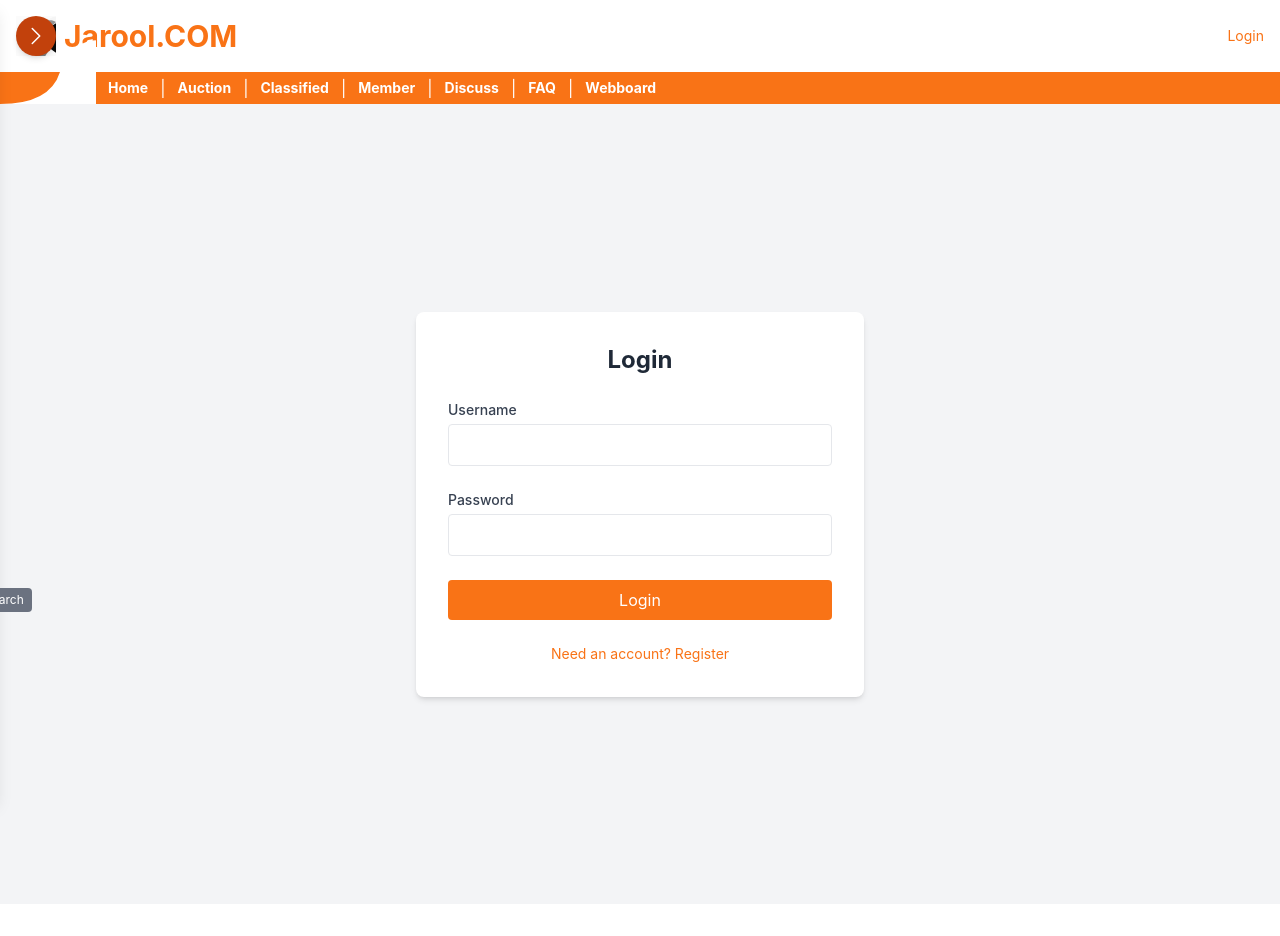
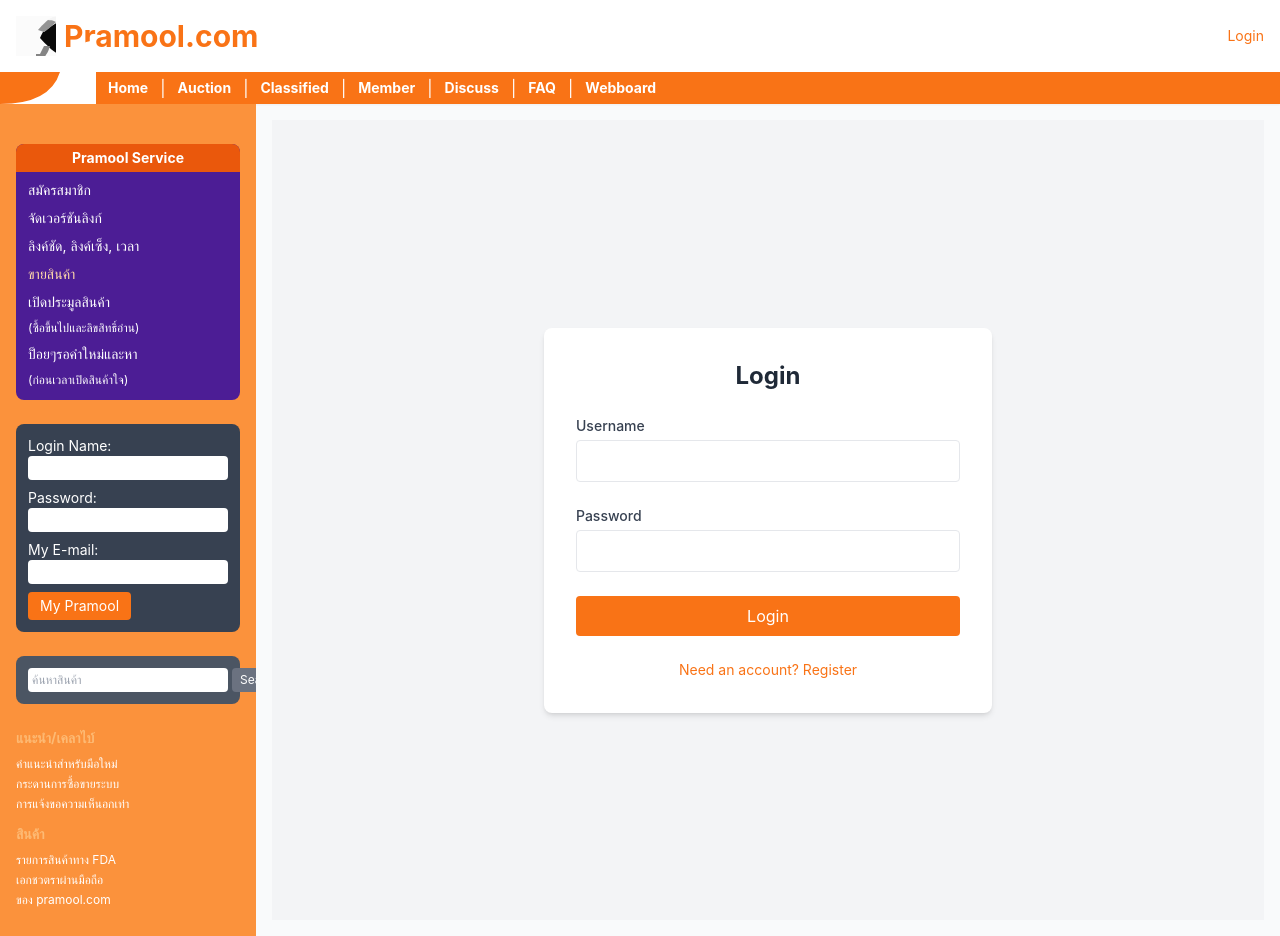
Before and after one commit to SIXMAR729/Pramool_com, a React (Create React App) app: page /login in a window 1280 px wide. Before the commit the page ends 904 px from the top, so only its background shows below. Built offline with nearby package versions, Linux system fonts and the light colour scheme; the HTML template or start-up script is replaced by a standard one.

Commit message:
Update Desktop

```diff
--- a/src/App.jsx
+++ b/src/App.jsx
@@ -1,8 +1,10 @@
 import React from 'react';
 import { BrowserRouter as Router, Routes, Route, useLocation } from "react-router-dom";
 
+// Assuming your CSS file is correctly imported
 import './App.css';
 
+// Import your components
 import Header from './components/Header';
 import Sidebar from './components/Sidebar';
 import MainContent from './components/MainContent';
@@ -16,24 +18,39 @@ import Discuss from './components/Discuss';
 import CreateDiscussion from './components/CreateDiscussion';
 import DiscussionDetail from './components/DiscussionDetail';
 import MemberPage from './components/MemberPage';
-import AuctionPage from './components/AuctionPage'; // Import the new AuctionPage component
+import AuctionPage from './components/AuctionPage';
 import { AuthProvider } from './contexts/AuthContext';
 
 function Layout() {
     const location = useLocation();
-  // Add '/auction' to the list of pages that use a full-screen layout
-  const hideLayout = ['/faq', '/webboard', '/login', '/register', '/discuss', '/discuss/new', '/member', '/discuss/:id', '/auction'].includes(location.pathname);
+
+    // This logic determines when to hide the RightSidebar.
+    // It now correctly handles dynamic paths like '/discuss/123'.
+    const hideRightSidebar = [
+        '/faq',
+        '/webboard',
+        '/login',
+        '/register',
+        '/discuss',
+        '/discuss/new',
+        '/member',
+        '/auction'
+    ].includes(location.pathname) || location.pathname.startsWith('/discuss/');
 
     return (
-    <div className="min-h-screen bg-gray-50">
+        // The main container is a flex column to stack the Header above the content.
+        <div className="min-h-screen bg-gray-50 flex flex-col">
             <Header />
-      <Sidebar />
+
+            {/* This container uses flex-row to place sidebars and content next to each other. */}
+            <div className="flex flex-1">
+                <Sidebar /> {/* Your left sidebar from Sidebar.js */}
+
+                {/* The main content area grows to fill the available space between the sidebars. */}
+                <main className="flex-grow p-4">
                     <Routes>
                         <Route path="/" element={<MainContent />} />
-
-        {/* The /auction route now renders the AuctionPage component */}
                         <Route path="/auction" element={<AuctionPage />} />
-
                         <Route path="/classified" element={<div>Classified Page</div>} />
 
                         <Route path="/member" element={
@@ -56,18 +73,17 @@ function Layout() {
                             <ProtectedRoute>
                                 <Webboard />
                             </ProtectedRoute>
-          }
-        />
+                        } />
 
                         <Route path="/login" element={<Login />} />
                         <Route path="/register" element={<Register />} />
                     </Routes>
+                </main>
 
-      {!hideLayout && (
-        <div className="flex max-w-full">
-          <RightSidebar />
+                {/* The RightSidebar is now part of the flex container. */}
+                {/* It will only render if the path is NOT in our 'hideRightSidebar' list. */}
+                {!hideRightSidebar && <RightSidebar />}
             </div>
-      )}
         </div>
     );
 }
--- a/src/components/Header.js
+++ b/src/components/Header.js
@@ -36,7 +36,7 @@ const Header = () => {
               <path d="M0 0 C0.33 1.32 0.66 2.64 1 4 C-1.97 6.475 -1.97 6.475 -5 9 C-4.42647107 5.12867972 -2.51295648 2.91827204 0 0 Z " fill="#949494" transform="translate(29,12)" />
               <path d="M0 0 C2.3125 0.1875 2.3125 0.1875 4 1 C-0.39453125 5.00390625 -0.39453125 5.00390625 -2 6 C-2.99 5.67 -3.98 5.34 -5 5 C-2.75 2.4375 -2.75 2.4375 0 0 Z " fill="#949494" transform="translate(16,2)" />
             </svg>
-            <span className="text-2xl sm:text-3xl font-bold text-orange-500">Jarool.COM</span>
+            <span className="text-2xl sm:text-3xl font-bold text-orange-500">Pramool.com</span>
           </div>
 
           {/* Desktop User Info / Login Link */}
--- a/src/components/MainContent.js
+++ b/src/components/MainContent.js
@@ -43,13 +43,13 @@ const MainContent = () => {
         <h2 className="text-lg font-bold text-gray-800 mb-4">What's new</h2>
         <div className="space-y-4">
           <div className="text-center text-red-600 font-medium">
-            ปนาโดแง่งเดือมาต ถ้าขีอยิ่นขี่ไปเลอมกับขีอให้ปัดประขายแนงิ่งให้ทาง
+            ระวังมิจฉาชีพ
           </div>
           <div className="text-center text-red-600">
             เน็น
           </div>
           <div className="text-center text-red-600">
-            ข็จาปิพ สอนประกาศให้นอกรอบ ควรระงังสินค้านอกรอบ
+            ระวังมิจฉาชีพ สอนประกาศให้นอกรอบ ควรระงับสินค้านอกรอบ
           </div>
           <div className="border-l-4 border-red-500 pl-4">
             <div className="flex items-center space-x-2">
--- a/src/components/Sidebar.js
+++ b/src/components/Sidebar.js
@@ -2,6 +2,7 @@ import React, { useState } from 'react';
 import { ChevronLeftIcon, ChevronRightIcon } from '@heroicons/react/24/outline';
 
 const Sidebar = () => {
+    // This state now primarily controls the mobile view
     const [isOpen, setIsOpen] = useState(false);
     const [loginName, setLoginName] = useState('');
     const [password, setPassword] = useState('');
@@ -13,40 +14,31 @@ const Sidebar = () => {
             setMessage('กรุณากรอกข้อมูลให้ครบถ้วน');
             return;
         }
-
+        // In a real app, you would handle the login logic here (e.g., API call)
         console.log('Login Data:', { loginName, password, email });
-    setMessage('ล็อกอินสำเร็จ! (จำลอง) '+ loginName);
+        setMessage('ล็อกอินสำเร็จ! (จำลอง) ' + loginName);
     };
 
-  return (
-    <>
-      {/* Animated Sidebar */}
-      <div
-        className={`
-          fixed top-0 left-0 h-screen w-64 bg-orange-400 text-white p-4 z-50 space-y-6 shadow-lg
-          transform transition-transform duration-300 ease-in-out
-          ${isOpen ? 'translate-x-0' : '-translate-x-full'}
-        `}
-      >
-        {/* Close Button */}
-        <div className="flex justify-end">
+    // A reusable component for the sidebar's content to avoid repetition
+    const SidebarContent = () => (
+        <div className="p-4 space-y-6 overflow-y-auto h-full">
+            {/* Close Button - Only visible on mobile when open */}
+            <div className="flex justify-end md:hidden">
                 <button onClick={() => setIsOpen(false)} className="text-white focus:outline-none">
                     <ChevronLeftIcon className="h-6 w-6" />
                 </button>
             </div>
 
-        {/* Message */}
             {message && (
                 <div className="bg-yellow-500 text-black p-2 text-sm rounded">
                     {message}
                 </div>
             )}
 
-        {/* Sidebar Content */}
             <div className="space-y-6">
-          {/* Pramool Service */}
-          <div className="bg-orange-500 rounded-lg p-3">
-            <h3 className="font-bold text-sm mb-2 bg-orange-600 -mx-3 -mt-3 px-3 py-1 rounded-t-lg">
+                {/* Pramool Service Section */}
+                <div className="bg-violet-900 rounded-lg p-3">
+                    <h3 className="font-bold text-sm mb-2 bg-orange-600 -mx-3 -mt-3 px-3 py-1 rounded-t-lg text-center">
                         Pramool Service
                     </h3>
                     <div className="space-y-2 text-sm">
@@ -65,35 +57,17 @@ const Sidebar = () => {
                 <div className="bg-gray-700 rounded-lg p-3 space-y-2">
                     <div className="text-sm">
                         <label className="block">Login Name:</label>
-              <input
-                type="text"
-                value={loginName}
-                onChange={(e) => setLoginName(e.target.value)}
-                className="w-full p-1 text-black text-xs rounded"
-              />
+                        <input type="text" value={loginName} onChange={(e) => setLoginName(e.target.value)} className="w-full p-1 text-black text-xs rounded" />
                     </div>
                     <div className="text-sm">
                         <label className="block">Password:</label>
-              <input
-                type="password"
-                value={password}
-                onChange={(e) => setPassword(e.target.value)}
-                className="w-full p-1 text-black text-xs rounded"
-              />
+                        <input type="password" value={password} onChange={(e) => setPassword(e.target.value)} className="w-full p-1 text-black text-xs rounded" />
                     </div>
                     <div className="text-sm">
                         <label className="block">My E-mail:</label>
-              <input
-                type="email"
-                value={email}
-                onChange={(e) => setEmail(e.target.value)}
-                className="w-full p-1 text-black text-xs rounded"
-              />
+                        <input type="email" value={email} onChange={(e) => setEmail(e.target.value)} className="w-full p-1 text-black text-xs rounded" />
                     </div>
-            <button
-              onClick={handleLogin}
-              className="bg-orange-500 hover:bg-orange-600 px-3 py-1 rounded text-sm"
-            >
+                    <button onClick={handleLogin} className="bg-orange-500 hover:bg-orange-600 px-3 py-1 rounded text-sm">
                         My Pramool
                     </button>
                 </div>
@@ -101,18 +75,14 @@ const Sidebar = () => {
                 {/* Search Section */}
                 <div className="bg-gray-600 rounded-lg p-3">
                     <div className="flex space-x-1">
-              <input
-                type="text"
-                placeholder="ค้นหาสินค้า"
-                className="flex-1 p-1 text-black text-xs rounded"
-              />
+                        <input type="text" placeholder="ค้นหาสินค้า" className="flex-1 p-1 text-black text-xs rounded" />
                         <button className="bg-gray-500 hover:bg-gray-400 px-2 py-1 rounded text-xs">
                             Search
                         </button>
                     </div>
                 </div>
 
-          {/* Categories */}
+                {/* Categories Section */}
                 <div className="space-y-3">
                     <div>
                         <h4 className="font-bold text-sm mb-2 text-orange-300">แนะนำ/เคลาไบ์</h4>
@@ -122,7 +92,6 @@ const Sidebar = () => {
                             <div>การแจ้งขอความเห็นอกเท่า</div>
                         </div>
                     </div>
-
                     <div>
                         <h4 className="font-bold text-sm mb-2 text-orange-300">สินค้า</h4>
                         <div className="text-xs space-y-1">
@@ -134,16 +103,46 @@ const Sidebar = () => {
                 </div>
             </div>
         </div>
+    );
 
-      {/* Open Button */}
+    return (
+        <>
+            {/* --- STATIC DESKTOP SIDEBAR --- */}
+            {/* This div is hidden on mobile and becomes a static sidebar on desktop */}
+            <aside className="hidden md:block w-64 bg-orange-400 text-white flex-shrink-0">
+                <SidebarContent />
+            </aside>
+
+            {/* --- MOBILE SLIDEOUT SIDEBAR --- */}
+            {/* This section is only for mobile screens */}
+            <div className="md:hidden">
+                {/* Overlay that appears when the menu is open */}
+                {isOpen && (
+                    <div
+                        className="fixed inset-0 bg-black bg-opacity-50 z-40"
+                        onClick={() => setIsOpen(false)}
+                    ></div>
+                )}
+                {/* The actual slide-out sidebar */}
+                <div
+                    className={`
+                        fixed top-0 left-0 h-full w-64 bg-orange-400 text-white z-50 shadow-lg
+                        transform transition-transform duration-300 ease-in-out
+                        ${isOpen ? 'translate-x-0' : '-translate-x-full'}
+                    `}
+                >
+                    <SidebarContent />
+                </div>
+                {/* The button to open the sidebar on mobile */}
                 {!isOpen && (
                     <button
                         onClick={() => setIsOpen(true)}
-          className="fixed top-4 left-4 z-50 bg-orange-700 text-white p-2 rounded-full shadow-md hover:bg-orange-400"
+                        className="fixed top-4 left-4 z-30 bg-orange-700 text-white p-2 rounded-full shadow-md hover:bg-orange-400"
                     >
                         <ChevronRightIcon className="h-6 w-6" />
                     </button>
                 )}
+            </div>
         </>
     );
 };
```
Lines whose indentation alone changed are shown as unchanged.
